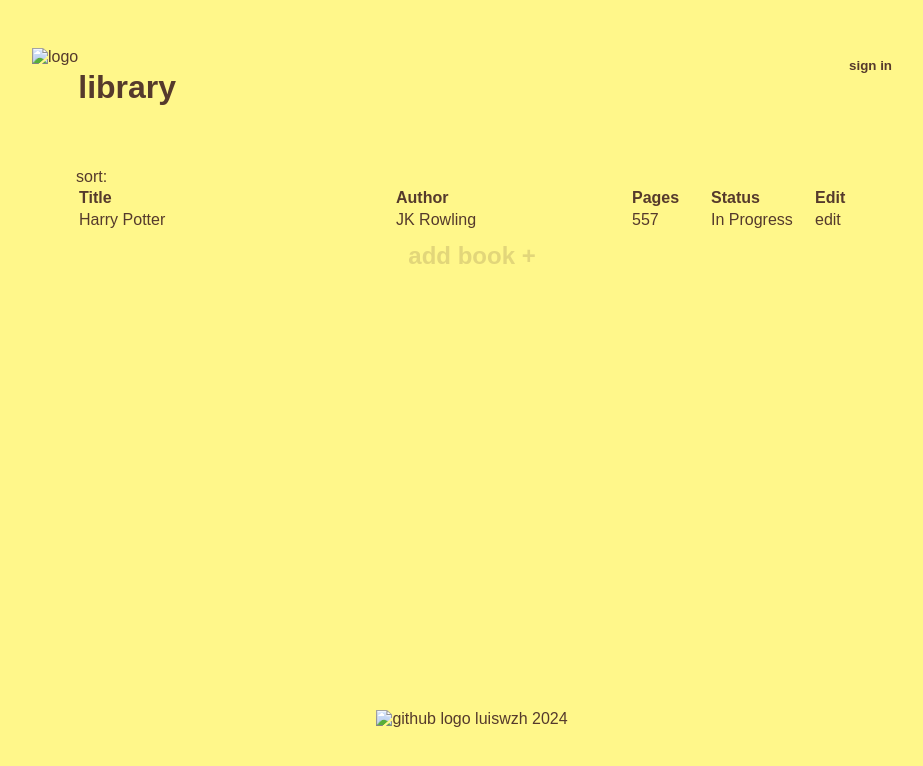
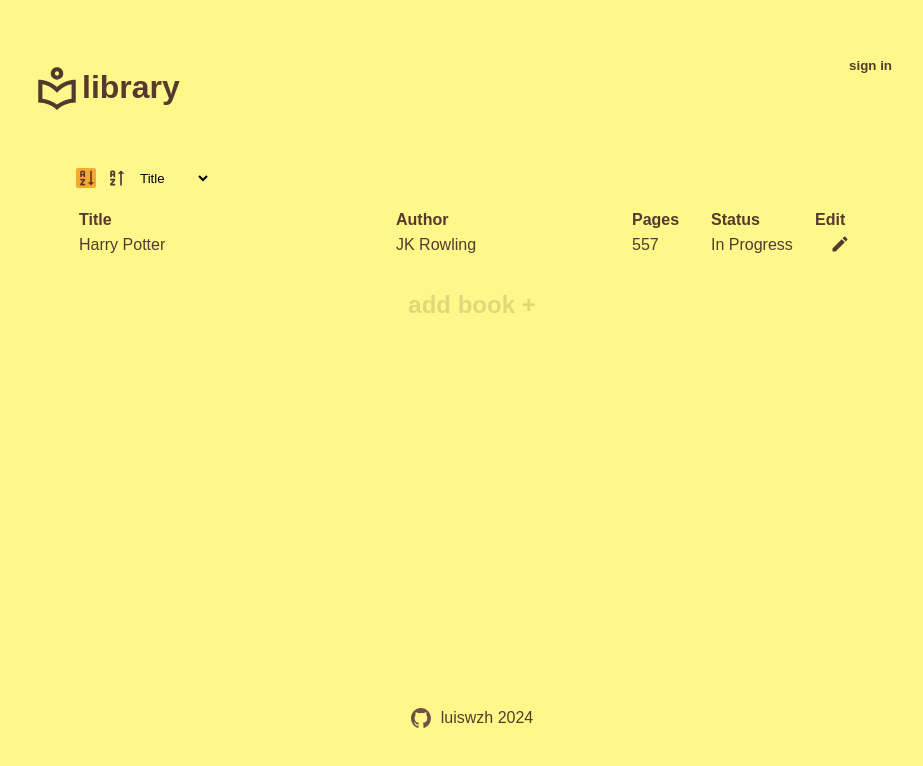
Before and after one commit to luiswzh/library, a plain HTML site: page index.html in a window 1280 px wide. Shown: the whole page, without its empty margins (168-1091 px from the left). Drawn offline with Linux system fonts and the light colour scheme.

Commit message:
Add icons

```diff
--- a/index.html
+++ b/index.html
@@ -11,17 +11,24 @@
 
 <body>
     <div class="header">
-        <img src="" alt="logo">
+        <img src="./images/library-outline.svg" alt="logo" class="logo">
         <h1>library</h1>
         <button class="signin">sign in</button>
     </div>
     <div class="library">
         <div class="settings">
             <div class="sort">
-                sort:
                 <div class="sort-direction">
+                    <img src="./images/sort-alphabetical-ascending.svg" alt="sort ascending" class="sort-az active">
+                    <img src="./images/sort-alphabetical-descending.svg" alt="sort descending" class="sort-za">
                 </div>
                 <div class="sort-criteria">
+                    <select name="sort-criteria" id="sort-criteria">
+                        <option value="title">Title</option>
+                        <option value="author">Author</option>
+                        <option value="pages">Pages</option>
+                        <option value="status">Status</option>
+                    </select>
                 </div>
             </div>
         </div>
@@ -39,7 +46,7 @@
                     <td>JK Rowling</td>
                     <td>557</td>
                     <td>In Progress</td>
-                    <td>edit</td>
+                    <td><button class="edit"><img src="./images/pencil.svg" alt="edit"></button></td>
                 </tr>
             </table>
         </div>
@@ -50,8 +57,8 @@
         </div>
     </div>
     <div class="footer">
-        <a href="">
-            <img src="" alt="github logo">
+        <a href="https://github.com/luiswzh/library">
+            <img src="./images/github-mark.svg" alt="github logo">
             luiswzh 2024
         </a>
     </div>
--- a/style.css
+++ b/style.css
@@ -20,9 +20,8 @@ body {
     flex-grow: 1;
     width: 90%;
     align-self: center;
+    gap: 20px;
 }
-
-.footer {}
 
 table {
     width: 100%;
@@ -97,3 +96,41 @@ th {
 .signin:hover {
     color:#553a2c;
 }
+
+.settings, .sort, .sort-direction, .footer a {
+    display: flex;
+    gap: 10px;
+    align-items: center;
+}
+
+img {
+    width: 20px;
+    height: 20px;
+    align-self: center;
+    filter: invert(19%) sepia(49%) saturate(429%) hue-rotate(337deg) brightness(100%) contrast(89%);
+}
+
+.logo {
+    width: 50px;
+    height: 50px;
+}
+
+img.active {
+    background-color: rgb(255, 227, 130);
+    border-radius: 2px;
+}
+
+.sort-direction img:hover, select:hover {
+    cursor: pointer;
+}
+
+select {
+    background-color: transparent;
+    width: 75px;
+    border: none;
+}
+
+td button {
+    background-color: transparent;
+    border: none;
+}
```
Also changed, not shown: images/check-circle-outline.svg (added), images/github-mark.svg (added), images/library-outline.svg (added), images/pencil.svg (added), images/sort-alphabetical-ascending.svg (added), images/sort-alphabetical-descending.svg (added), images/trash-can-outline.svg (added).
